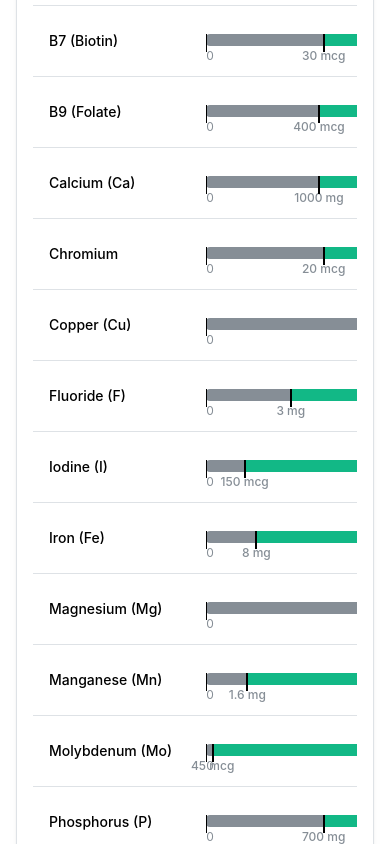
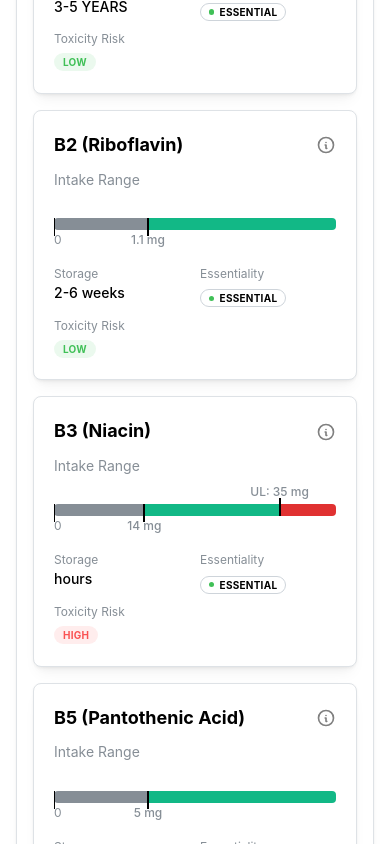
Before and after one commit to jeffreyruoss/micronutrients, a React (Vite) app: page / in a window 390 px wide. Shown: the part 993-1837 px from the top of the page. Built offline with nearby package versions, Linux system fonts and the light colour scheme.

Commit message:
Alternative mobile layout

```diff
--- a/src/components/NutrientTable.jsx
+++ b/src/components/NutrientTable.jsx
@@ -1,5 +1,6 @@
 import { useState } from 'react';
-import { Table, ScrollArea, UnstyledButton, Group, Text, Center, Badge } from '@mantine/core';
+import { Table, ScrollArea, UnstyledButton, Group, Text, Center, Badge, Card, Stack, SimpleGrid } from '@mantine/core';
+import { useMediaQuery } from '@mantine/hooks';
 import { IconSelector, IconChevronDown, IconChevronUp, IconInfoCircle } from '@tabler/icons-react';
 import { NutrientBar } from './NutrientBar';
 
@@ -106,6 +107,47 @@ export function NutrientTable({ data, onRowClick }) {
     </Table.Tr>
   ));
 
+  const isMobile = useMediaQuery('(max-width: 1023px)');
+
+  if (isMobile) {
+      return (
+          <Stack>
+              {sortedData.map(row => (
+                  <Card key={row.id} shadow="sm" padding="lg" radius="md" withBorder onClick={() => onRowClick(row)}>
+                      <Group justify="space-between" mb="xs">
+                          <Text fw={700} size="lg">{row.name}</Text>
+                          <IconInfoCircle size={20} color="gray" />
+                      </Group>
+
+                      <Stack gap="xs" mb="md">
+                          <Text size="sm" c="dimmed">Intake Range</Text>
+                          <NutrientBar rdaStr={row.rda} ulStr={row.ul} />
+                      </Stack>
+
+                      <SimpleGrid cols={2} spacing="xs">
+                          <div>
+                              <Text size="xs" c="dimmed">Storage</Text>
+                              <Text size="sm" fw={500}>{row.storage}</Text>
+                          </div>
+                          <div>
+                             <Text size="xs" c="dimmed">Essentiality</Text>
+                             <Badge color={getEssentialityColor(row.essential)} variant="dot" size="sm">
+                                {row.essential}
+                            </Badge>
+                          </div>
+                           <div>
+                              <Text size="xs" c="dimmed">Toxicity Risk</Text>
+                              <Badge color={getToxicityColor(row.toxicity)} variant="light" size="sm">
+                                {row.toxicity.replace('_', ' ')}
+                            </Badge>
+                          </div>
+                      </SimpleGrid>
+                  </Card>
+              ))}
+          </Stack>
+      );
+  }
+
   return (
     <ScrollArea>
       <Table horizontalSpacing="md" verticalSpacing="xs" highlightOnHover>
```
